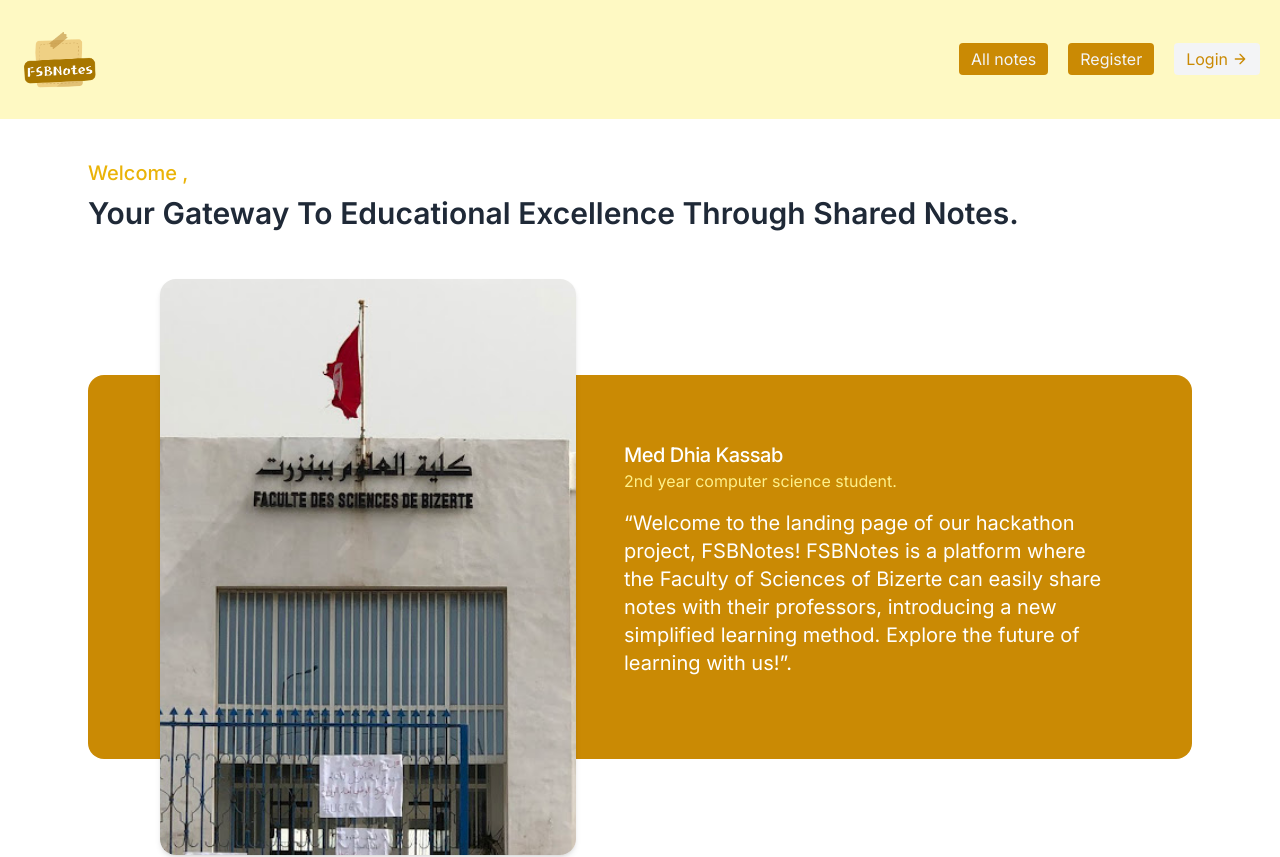
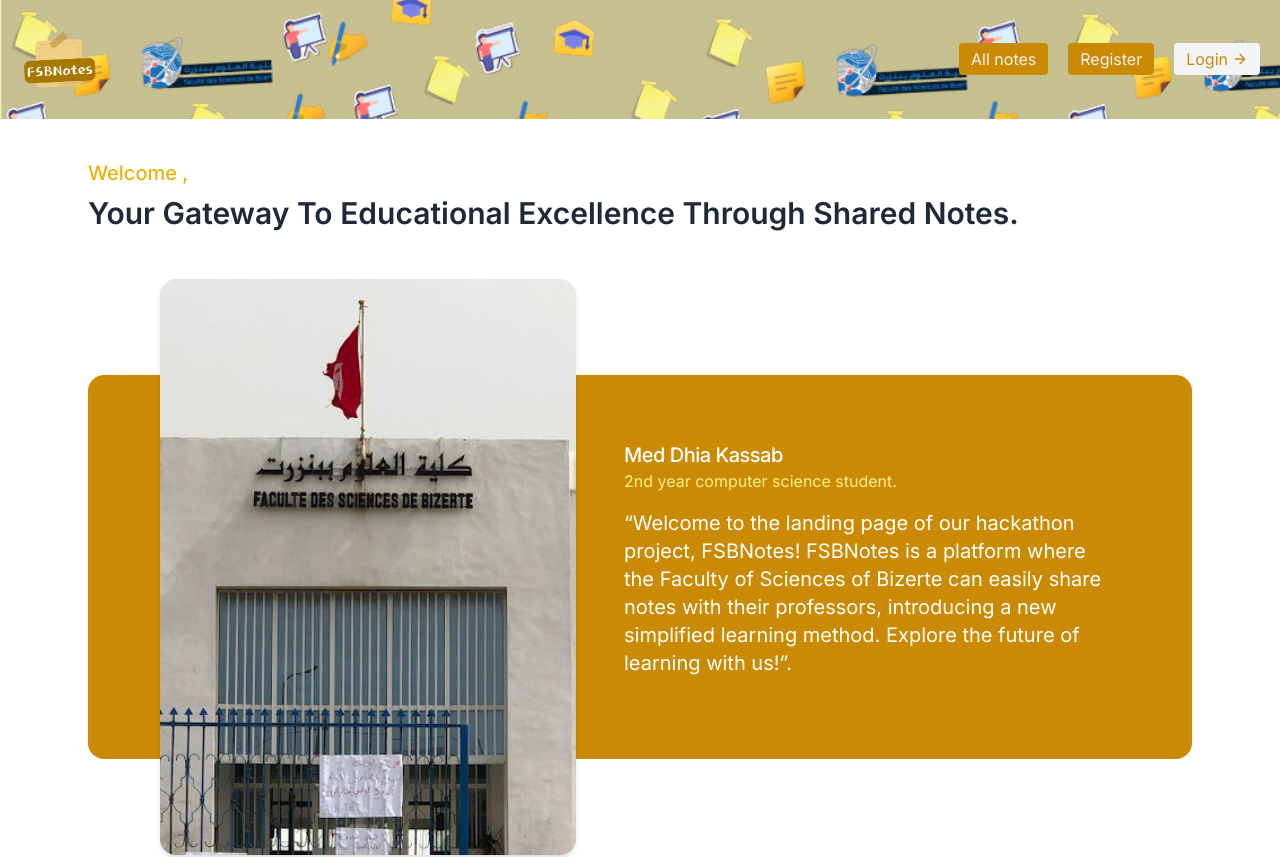
Before and after one commit to meddhiaka/tunimpact-hackathon-notesfsb, a Next.js app: page / in a window 1280 px wide. Shown: the top 857 px of the page. Built offline with nearby package versions, Linux system fonts and the light colour scheme; no server answers.

Commit message:
Background images features

```diff
--- a/src/app/globals.css
+++ b/src/app/globals.css
@@ -6,3 +6,25 @@
 * {
     font-family: 'Inter', sans-serif;
 }
+
+
+
+.note-paper {
+    background-image: url('/notePaper.png');
+    background-size: cover;
+    background-repeat: no-repeat;
+    /* You can add more background properties here if needed. */
+    min-height: 300px; /* Set a minimum height to display content properly */
+    color: white; /* Set text color to contrast with the background */
+    padding: 20px; /* Add some padding for content */
+}
+
+.header-bg {
+    background-image: url('/header.png');
+    background-size: cover;
+    background-repeat: no-repeat;
+    /* You can add more background properties here if needed. */
+
+    color: white; /* Set text color to contrast with the background */
+
+}
```
